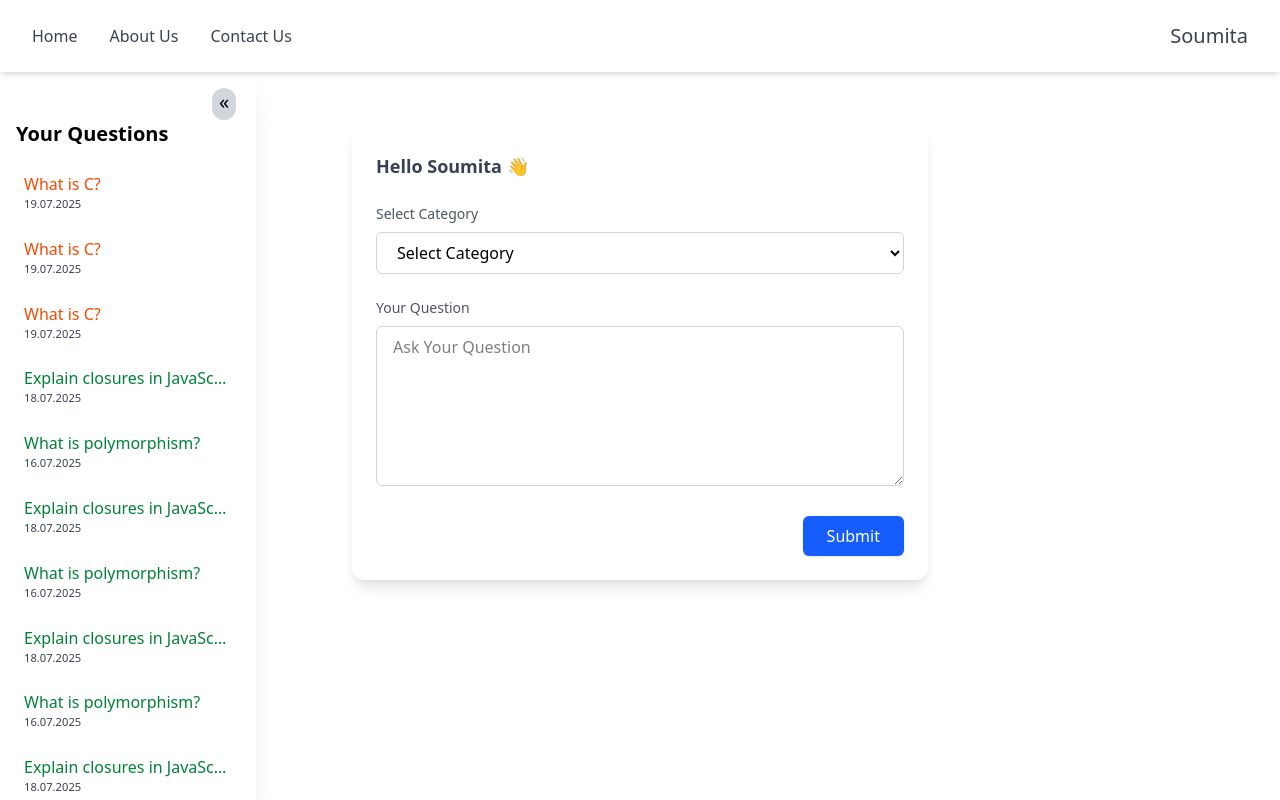
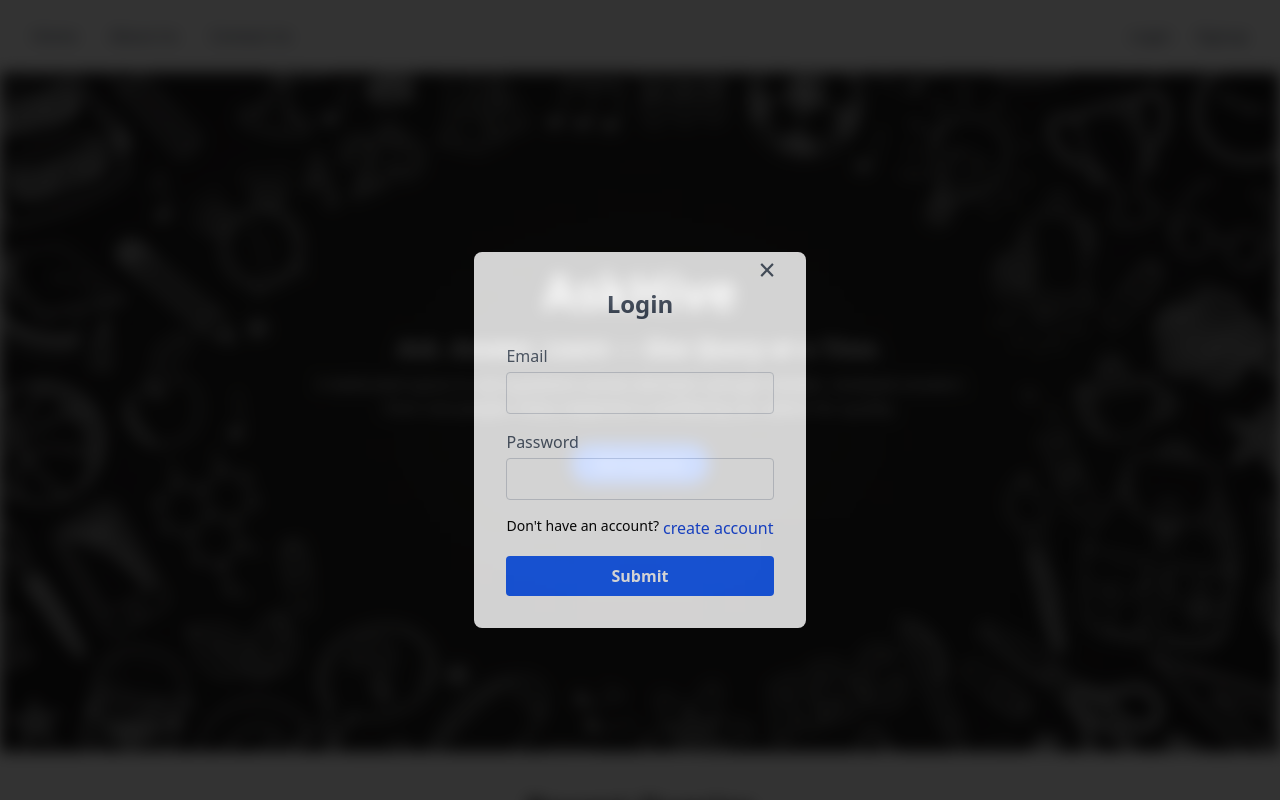
Before and after one commit to Soumita-Nag/QueryService, a Vue app: page / in a window 1280 px wide. Both pictures are taken after a click on the button "Ask Queries". Shown: the top 800 px of the page. Built offline with nearby package versions, Linux system fonts and the light colour scheme.

Commit message:
login and signup informations are send to the main page

```diff
--- a/src/App.vue
+++ b/src/App.vue
@@ -6,7 +6,7 @@
   import Signup from './components/Signup.vue';
 
   import { reactive,ref } from 'vue';
-  const islogin=ref(true);
+  const islogin=ref(false);
   const user=ref({
     uname:"soumita",
     email:"nagsoumita04@gmail.com",
@@ -33,6 +33,12 @@
       visibility.Login=newVisibility;
     }
   }
+  const checkLogin=(uId)=>{
+    alert(uId.email+" "+uId.password);
+  }
+  const createAccount=(uId)=>{
+    alert(uId.uname+" "+uId.email+" "+uId.password);
+  }
 </script>
 
 <template>
@@ -43,10 +49,10 @@
       <askQueries v-if="visibility.AskQueries" :user="user"/>
     </div>
     <div v-if="visibility.Login" class="fixed inset-0 bg-black opacity-80 flex justify-center items-center z-50">
-      <Login @activate="changeVisibility"/>
+      <Login @activate="changeVisibility" @uId="checkLogin"/>
     </div>
     <div v-if="visibility.Signup" class="fixed inset-0 bg-black opacity-80 flex justify-center items-center z-50">
-      <Signup @activate="changeVisibility"/>
+      <Signup @activate="changeVisibility" @uId="createAccount"/>
     </div>
   </div>
 </template>
--- a/src/components/AskQueries/SideBar.vue
+++ b/src/components/AskQueries/SideBar.vue
@@ -88,7 +88,7 @@ const questions = [
         status: 'pending',
     },
 ]
-const isCollapsed = ref(false)
+const isCollapsed = ref(true)
 
 const toggleSidebar = () => {
   isCollapsed.value = !isCollapsed.value
--- a/src/components/Login.vue
+++ b/src/components/Login.vue
@@ -12,7 +12,7 @@
       <div class="mb-4">
         <label for="email" class="block text-gray-600 mb-1">Email</label>
         <input
-          type="email"
+          type="email" v-model="uId.email"
           name="email"
           id="email"
           class="w-full px-4 py-2 border border-gray-300 rounded focus:outline-none focus:ring-2 focus:ring-blue-400"
@@ -23,7 +23,7 @@
       <div class="mb-4">
         <label for="pwd" class="block text-gray-600 mb-1">Password</label>
         <input
-          type="password"
+          type="password" v-model="uId.password"
           name="pwd"
           id="pwd"
           class="w-full px-4 py-2 border border-gray-300 rounded focus:outline-none focus:ring-2 focus:ring-blue-400"
@@ -45,9 +45,14 @@
   </div>
 </template>
 <script setup>
-const emit=defineEmits(['activate']);
+const emit=defineEmits(['activate','uId']);
+const uId={
+  email:"",
+  password:"",
+}
 const submitLogin = () => {
   emit('activate',false,'Login');
+  emit('uId',uId);
 };
 const closeModal=()=>{
     emit('activate',false,'Login');
--- a/src/components/NavBar.vue
+++ b/src/components/NavBar.vue
@@ -21,7 +21,7 @@ import { defineProps } from 'vue';
         islogin:Boolean,
         user:Object,
     })
-    const emit=defineEmits(['activate']);
+    const emit=defineEmits(['activate','uId']);
     const showHome=()=>{
         emit('activate',true,'HomePage');
     }
--- a/src/components/Signup.vue
+++ b/src/components/Signup.vue
@@ -12,7 +12,7 @@
       <div class="mb-4">
         <label for="uname" class="block text-gray-600 mb-1">Username</label>
         <input
-          type="text"
+          type="text" v-model="uId.uname"
           name="uname"
           id="uname"
           class="w-full px-4 py-2 border border-gray-300 rounded focus:outline-none focus:ring-2 focus:ring-blue-400"
@@ -23,7 +23,7 @@
       <div class="mb-4">
         <label for="email" class="block text-gray-600 mb-1">Email</label>
         <input
-          type="email"
+          type="email" v-model="uId.email"
           name="email"
           id="email"
           class="w-full px-4 py-2 border border-gray-300 rounded focus:outline-none focus:ring-2 focus:ring-blue-400"
@@ -34,7 +34,7 @@
       <div class="mb-4">
         <label for="pwd" class="block text-gray-600 mb-1">Password</label>
         <input
-          type="password"
+          type="password" v-model="uId.password"
           name="pwd"
           id="pwd"
           class="w-full px-4 py-2 border border-gray-300 rounded focus:outline-none focus:ring-2 focus:ring-blue-400"
@@ -55,9 +55,15 @@
   </div>
 </template>
 <script setup>
-const emit=defineEmits(['activate']);
+const emit=defineEmits(['activate','uId']);
+const uId={
+  uname:"",
+  email:"",
+  password:"",
+}
 const submitSignup = () => {
   emit('activate',false,'Signup');
+  emit('uId',uId);
 };
 const closeModal=()=>{
     emit('activate',false,'Signup');
```
